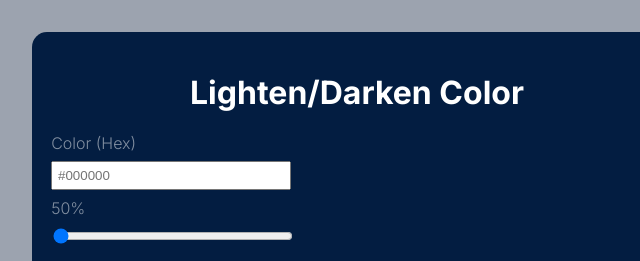
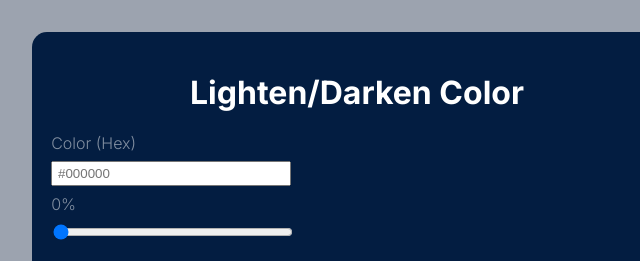
Before and after one commit to AlwinJun/color-picker, a plain HTML site: page index.html in a window 1280 px wide. Shown: the top 261 px of the page, 283-923 px from the left. Drawn offline with Linux system fonts and the light colour scheme.

Commit message:
Minor chaanges

```diff
--- a/index.html
+++ b/index.html
@@ -24,7 +24,7 @@
       <div class="stack">
         <label for="color-text">Color (Hex)</label>
         <input type="text" id="hexColor" placeholder="#000000" />
-        <label for="slider" id="sliderRange">50%</label>
+        <label for="slider" id="sliderRange">0%</label>
         <input
           type="range"
           min="0"
--- a/style.css
+++ b/style.css
@@ -30,7 +30,8 @@ input {
 }
 
 input[type='text'] {
-  padding: 0.3rem;
+  color: black;
+  padding: 0.2rem 0.3rem;
 }
 
 .container {
```
